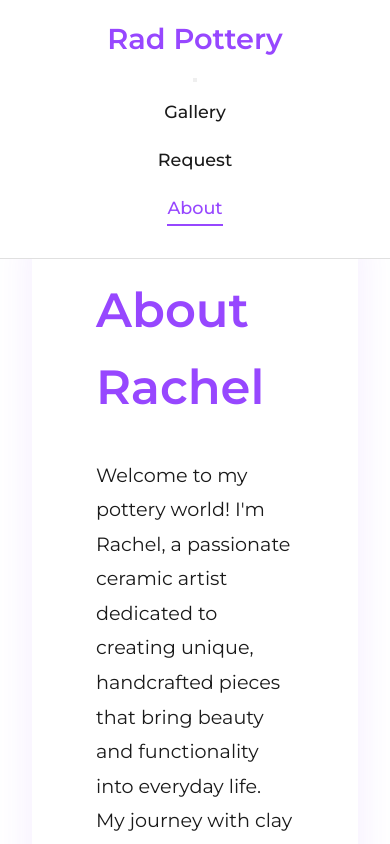
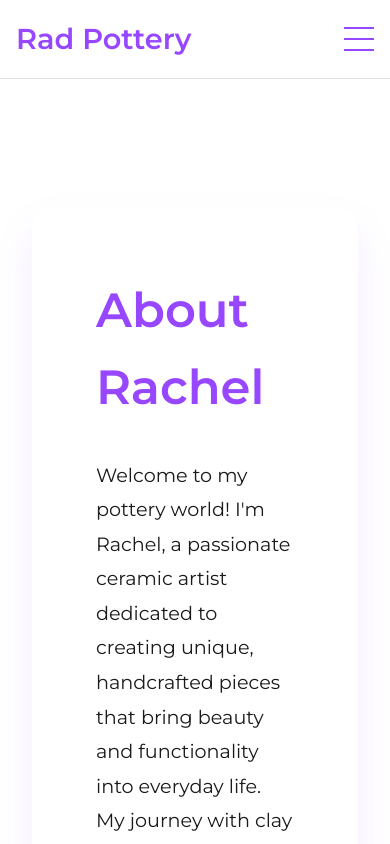
Before and after one commit to rachradulo/rad-pottery-website, a plain HTML site: page src/about.html in a window 390 px wide. Shown: the top 844 px of the page. Drawn offline with Linux system fonts and the light colour scheme; a script that the page names is missing.

Commit message:
Update styles.css

```diff
--- a/src/css/styles.css
+++ b/src/css/styles.css
@@ -73,6 +73,53 @@ body {
     width: 100%;
     height: 2px;
     background: var(--primary);
+}
+
+.hamburger {
+    display: none;
+    background: none;
+    border: none;
+    cursor: pointer;
+    padding: 0;
+    width: 30px;
+    height: 24px;
+    position: relative;
+    z-index: 1001;
+}
+
+.hamburger span {
+    display: block;
+    width: 100%;
+    height: 2px;
+    background: var(--primary);
+    position: absolute;
+    left: 0;
+    transition: all 0.3s ease;
+}
+
+.hamburger span:first-child {
+    top: 0;
+}
+
+.hamburger span:nth-child(2) {
+    top: 50%;
+    transform: translateY(-50%);
+}
+
+.hamburger span:last-child {
+    bottom: 0;
+}
+
+.hamburger.active span:first-child {
+    transform: translateY(11px) rotate(45deg);
+}
+
+.hamburger.active span:nth-child(2) {
+    opacity: 0;
+}
+
+.hamburger.active span:last-child {
+    transform: translateY(-11px) rotate(-45deg);
 }
 
 main {
@@ -261,13 +308,42 @@ footer {
 @media (max-width: 768px) {
     .navbar {
         padding: 1rem;
-        flex-direction: column;
-        gap: 1rem;
+    }
+
+    .hamburger {
+        display: block;
     }
 
     .nav-links {
+        position: fixed;
+        top: 0;
+        right: -100%;
+        height: 100vh;
+        width: 100%;
+        background: rgba(255, 255, 255, 0.98);
+        display: flex;
         flex-direction: column;
-        gap: 1rem;
+        align-items: center;
+        justify-content: center;
+        gap: 2rem;
+        transition: right 0.3s ease;
+        backdrop-filter: blur(10px);
+        -webkit-backdrop-filter: blur(10px);
+        padding: 2rem;
+        margin: 0;
+    }
+
+    .nav-links.active {
+        right: 0;
+    }
+
+    .nav-links a {
+        font-size: 1.2rem;
+        opacity: 0.9;
+    }
+
+    .nav-links a:hover {
+        opacity: 1;
     }
 
     .hero {
```
